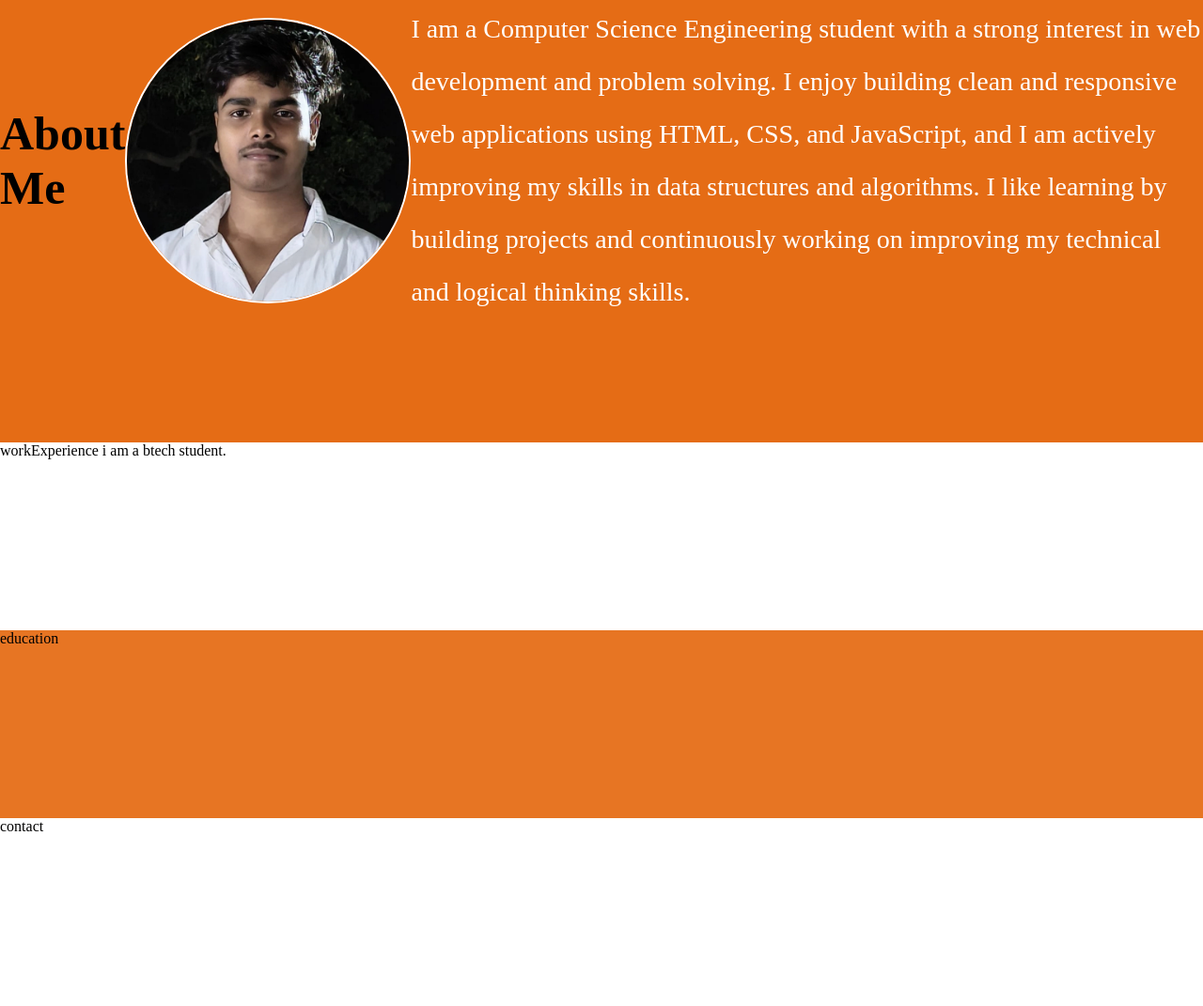
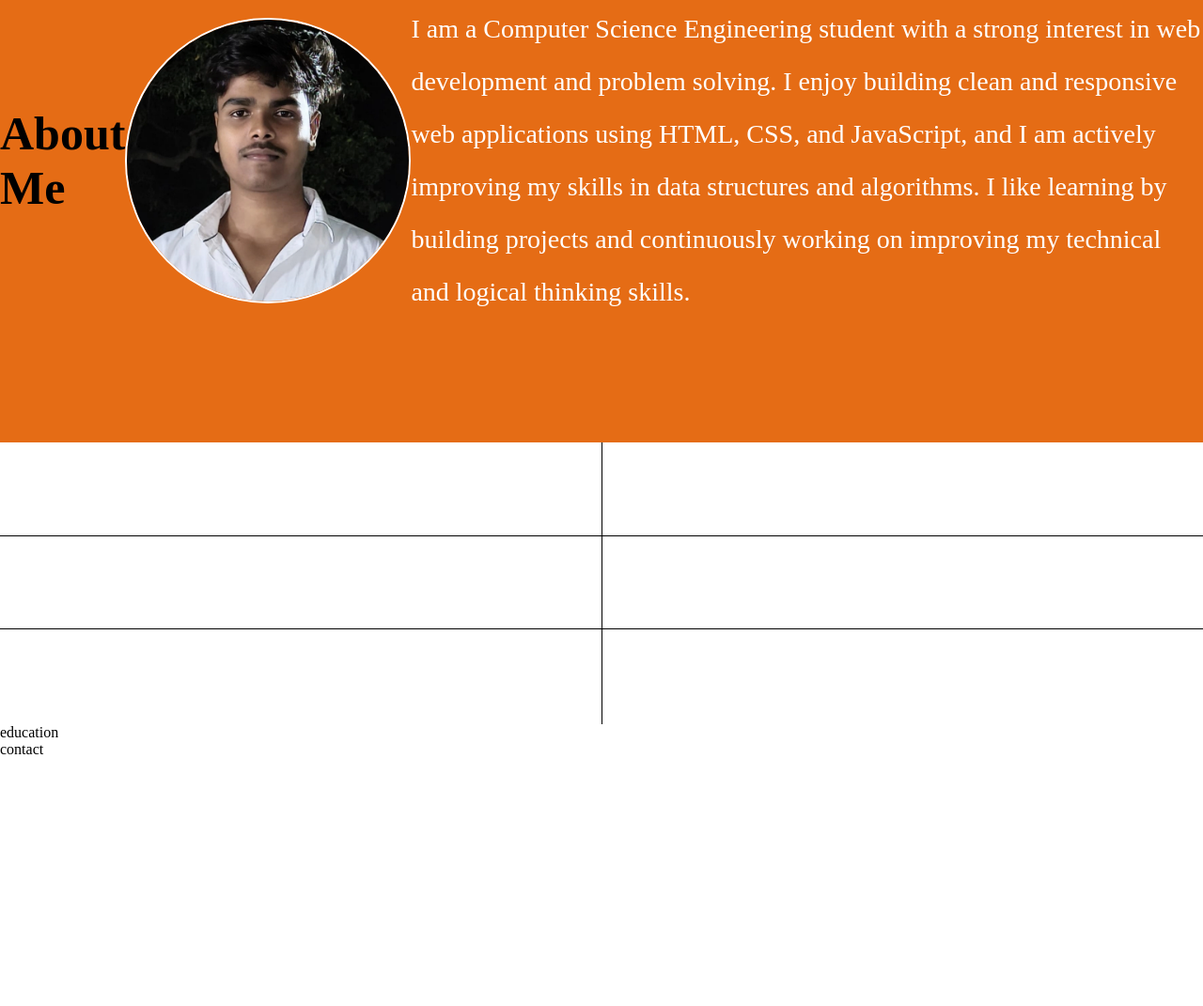
Before and after one commit to PiyushKannaujiya/My-portpolio, a plain HTML site: page index.html in a window 1280 px wide. Shown: the part 1031-2102 px from the top of the page at 94% size. After the commit the page ends 1838 px from the top, so only its background shows below. Drawn offline with Linux system fonts and the light colour scheme.

Commit message:
draw line in workExperence

```diff
--- a/index.html
+++ b/index.html
@@ -40,9 +40,13 @@ I like learning by building projects and continuously working on improving my te
      <h1>About Me</h1>
 </div>
 </div>
-         <div class="workExperience">
-            workExperience i am a btech student.
-        </div>
+
+        <div class="workExperience">
+    <div class="vertical"></div>
+    <div class="hline hori1"></div>
+    <div class="hline hori2"></div>
+</div>
+
 
 
          <div class="education">
--- a/style.css
+++ b/style.css
@@ -98,20 +98,29 @@ align-items: center;
    color: white;
 }
 
-.workExperience{
-    background-color:white;
-    height: 200px;
+.workExperience {
+    position: relative;
+    height: 300px;
     width: 100%;
+
 }
 
-.education{
-    background-color: rgba(230, 108, 21, 0.936);
-    height: 200px;
-    width: 100%;
+.vertical {
+    position: absolute;
+    left: 50%;
+    top: 0;
+    width: 1px;
+    height: 100%;
+    background: black;
 }
 
-.contact{
-    background-color:white;
-    height: 200px;
+.hline {
+    position: absolute;
+    left: 0;
     width: 100%;
+    height: 1px;
+    background: black;
 }
+
+.hline.hori1 { top: 33%; }
+.hline.hori2 { top: 66%; }
```
